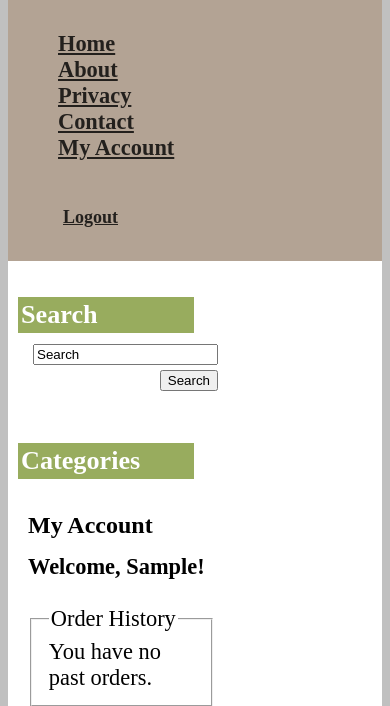
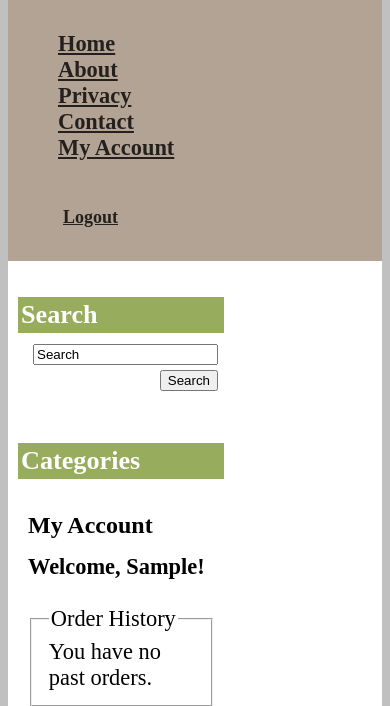
Before and after one commit to hansfree-git/onlineteeshop, a Django app: page /accounts/my_account/ in a window 390 px wide. Shown: the part 110-816 px from the top of the page. Run offline with Django 3.2, Linux system fonts and the light colour scheme; the visitor is signed in with stand-in values (Sample User, id 1); data that the repository does not hold is empty; some libraries are stand-ins or nearby versions.

Commit message:
css updated

```diff
--- a/static/css/main.css
+++ b/static/css/main.css
@@ -4,7 +4,7 @@ html {
 html,
 body {
   background-color: Silver;
-  overflow-x: hidden;
+
 }
 .cb {
   clear: both;
@@ -297,14 +297,14 @@ table#receipt{
 }
 
 /*for mobile phones and small screens*/
-@media screen and (min-width:320px) and (max-width:600px)  {
+@media screen and (min-width:320px) and (max-width:700px)  {
   body{
-    overflow-x: hidden;
+
     font-size: 140%;
 
   }
   h3{
-    width: 85%;
+    width: 100%;
   }
   #main{
     width: 100%;
@@ -358,7 +358,7 @@ table#receipt{
 
 }
 
-@media screen and (min-width:700px) and (max-width:850px)  {
+@media screen and (min-width:700px) and (max-width:880px)  {
 
   #main{
     width: 100%;
```
